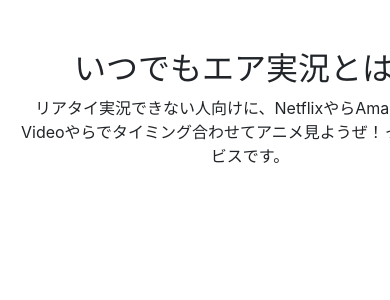
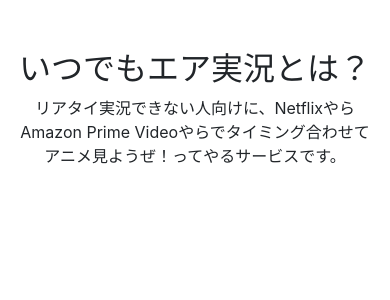
Before and after one commit to g-nemo9/airjikkyou, a Django app: page /about/ in a window 390 px wide; the page is wider, and only the part inside the window is pictured. Shown: the part 56-356 px from the top of that part. Run offline with Django 3.2, Linux system fonts and the light colour scheme; some libraries are stand-ins or nearby versions.

Commit message:
responsive

```diff
--- a/templates/base.html
+++ b/templates/base.html
@@ -29,7 +29,8 @@
         </ul>
       </div>
     </nav>
-    <div class="container mx-auto col-sm-8" style="width: 500px">
+{#    <div class="container mx-auto" style="width: 300px">#}
+    <div class="container col-xs-12 col-sm-6">
     {% block content %}{% endblock %}
     </div>
     <script src="https://code.jquery.com/jquery-3.3.1.slim.min.js" integrity="sha384-q8i/X+965DzO0rT7abK41JStQIAqVgRVzpbzo5smXKp4YfRvH+8abtTE1Pi6jizo" crossorigin="anonymous"></script>
```
